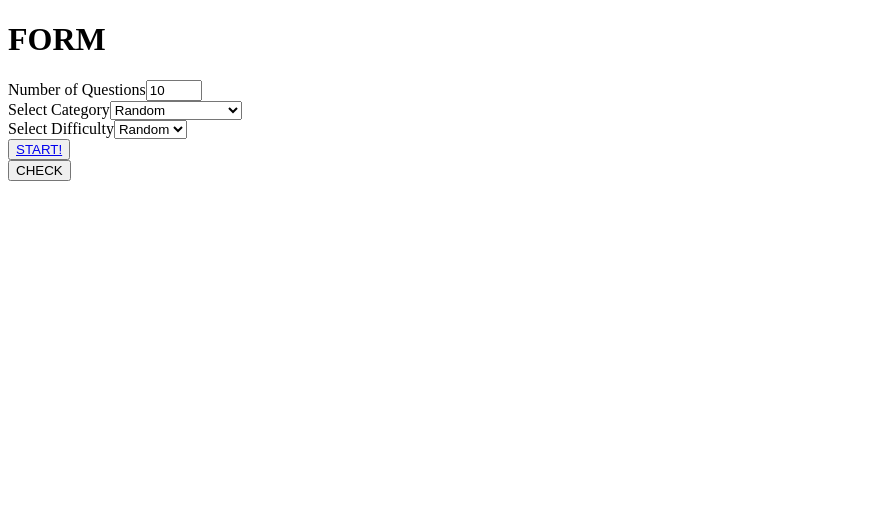
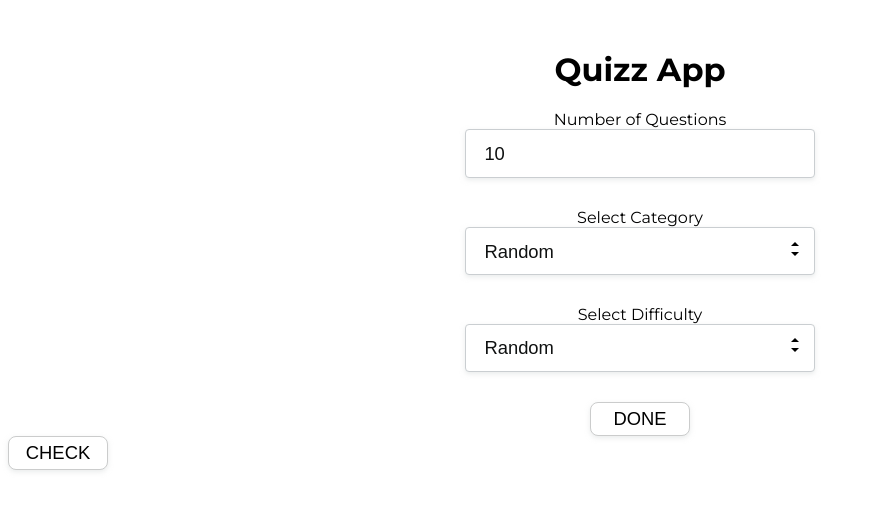
Before and after one commit to divano-9/quiz-app, a React (Vite) app: page / in a window 1280 px wide. Shown: the top 510 px of the page, without its empty margins (0-870 px from the left). Built offline with nearby package versions, Linux system fonts and the light colour scheme; no server answers.

Commit message:
app functionality finished
-added onClick functionality for submit button
-removed router
-inputs now controlled
-setup form values are now in one state(object)
-added border colors for correct/incorrect answers
-added basic css styling

```diff
--- a/src/App.jsx
+++ b/src/App.jsx
@@ -1,19 +1,7 @@
-import { useState } from "react";
-import Form from "./pages/Form";
-import { BrowserRouter as Router, Routes, Route } from "react-router-dom";
-import Quiz from "./pages/quiz";
+import QuizzApp from "./pages/QuizzApp";
 
 function App() {
-  const [count, setCount] = useState(0);
-
-  return (
-    <Router>
-      <Routes>
-        <Route path="/" element={<Form />} />
-        <Route path="quiz" element={<Quiz />} />
-      </Routes>
-    </Router>
-  );
+  return <QuizzApp />;
 }
 
 export default App;
--- a/src/components/QuizEnd.jsx
+++ b/src/components/QuizEnd.jsx
@@ -1,13 +1,21 @@
-import { Link } from "react-router-dom";
+import { useContext } from "react";
 import Modal from "./modal/Modal";
+import { Context } from "../states/GlobalContext";
 
 const QuizEnd = (props) => {
+  const { setCorrect, setModalOpen, setIsSelecting } = useContext(Context);
   return (
     <Modal hasCloseBtn={false}>
       <h2>You've finnished the quiz!</h2>
       <p>Results: {`${props.correct}/${props.questNum}`}</p>
-      <button>
-        <Link to="/">Try Again</Link>
+      <button
+        onClick={() => {
+          setModalOpen((current) => !current);
+          setCorrect(0);
+          setIsSelecting(true);
+        }}
+      >
+        Try Again
       </button>
     </Modal>
   );
--- a/src/pages/Form.jsx
+++ b/src/pages/Form.jsx
@@ -1,50 +1,39 @@
 import { useContext } from "react";
 import { Context } from "../states/GlobalContext";
 import useFetch from "../hooks/useFetch";
-import { Link } from "react-router-dom";
 
 const Form = () => {
   const {
-    setCategory,
-    setDifficulty,
-    setAmount,
+    quiz,
+    setQuiz,
     setQuestions,
-    category,
-    difficulty,
-    amount,
     questions,
     data,
     url,
     setNum,
+    handleChange,
+    handleSubmit,
   } = useContext(Context);
 
   return (
     <>
       <form method="post">
-        <h1>FORM</h1>
-        <div>
+        <h1>Quizz App</h1>
+        <div className="custom-num">
           <label htmlFor="amount">Number of Questions</label>
           <input
+            className="numQ"
             name="amount"
             type="number"
+            value={quiz.amount}
             min="1"
             max="50"
-            defaultValue="10"
-            onChange={(e) => {
-              e.preventDefault();
-              setAmount(e.target.value);
-            }}
+            onChange={handleChange}
           />
         </div>
-        <div>
+        <div className="custom-select">
           <label htmlFor="category">Select Category</label>
-          <select
-            name="category"
-            onChange={(e) => {
-              e.preventDefault();
-              setCategory(e.target.value);
-            }}
-          >
+          <select name="category" value={quiz.category} onChange={handleChange}>
             <option value="">Random</option>
             <option value="9">General Knowlege</option>
             <option value="11">Movies</option>
@@ -59,14 +48,12 @@ const Form = () => {
             <option value="31">Anime and Manga</option>
           </select>
         </div>
-        <div>
+        <div className="custom-select">
           <label htmlFor="difficulty">Select Difficulty</label>
           <select
             name="difficulty"
-            onChange={(e) => {
-              e.preventDefault();
-              setDifficulty(e.target.value);
-            }}
+            value={quiz.difficulty}
+            onChange={handleChange}
           >
             <option value="">Random</option>
             <option value="easy">Easy</option>
@@ -75,19 +62,13 @@ const Form = () => {
           </select>
         </div>
 
-        <button
-          onClick={(e) => {
-            setQuestions(data.results);
-            setNum(0);
-            console.log(questions);
-          }}
-        >
-          <Link to="quiz">START!</Link>
+        <button className="start-btn btn" onClick={handleSubmit}>
+          DONE
         </button>
       </form>
       <button
+        className="btn"
         onClick={() => {
-          console.log(url);
           console.log(questions);
         }}
       >
--- /dev/null
+++ b/src/pages/QuizzApp.jsx
@@ -0,0 +1,12 @@
+import { useContext } from "react";
+import { Context } from "../states/GlobalContext";
+import Form from "./Form";
+import Quiz from "./quiz";
+
+const QuizzApp = () => {
+  const { isSelecting } = useContext(Context);
+
+  return isSelecting ? <Form /> : <Quiz />;
+};
+
+export default QuizzApp;
--- a/src/states/GlobalContext.jsx
+++ b/src/states/GlobalContext.jsx
@@ -1,5 +1,5 @@
-import { createContext, useState } from "react";
-import useFetch from "../hooks/useFetch";
+import { createContext, useState, useEffect } from "react";
+import axios from "axios";
 import PropTypes from "prop-types";
 
 export const Context = createContext(); // import {Context}, then useContext(Context)
@@ -10,29 +10,56 @@ const GlobalContext = ({ children }) => {
   };
 
   const [questions, setQuestions] = useState([]);
-  const [category, setCategory] = useState("");
-  const [amount, setAmount] = useState(10);
-  const [difficulty, setDifficulty] = useState("");
+  const [quiz, setQuiz] = useState({
+    category: "",
+    amount: 10,
+    difficulty: "",
+  });
   const [num, setNum] = useState(0);
   const [correct, setCorrect] = useState(0);
   const [modalOpen, setModalOpen] = useState(false);
+  const [correctClass, setCorrectClass] = useState(false);
+  const [wrongClass, setWrongClass] = useState(false);
+  const [loading, setLoading] = useState(false);
+  const [error, setError] = useState(false);
+  const [isSelecting, setIsSelecting] = useState(true);
 
   const baseUrl = "https://opentdb.com/api.php?";
-  const url = `${baseUrl}amount=${amount}&category=${category}&difficulty=${difficulty}`;
 
-  const { data, loading, error } = useFetch(url);
+  const useFetch = (url) => {
+    axios
+      .get(url)
+      .then((response) => {
+        setQuestions(response.data.results); // if fetching is successful set data state to api's respone data
+      })
+      .catch((error) => {
+        setError(error); // if there is an error set it in error state
+      })
+      .finally(() => {
+        setLoading(false); // after success or error set loading to false
+      });
+  };
+
+  const handleChange = (e) => {
+    const name = e.target.name;
+    const value = e.target.value;
+    setQuiz({ ...quiz, [name]: value });
+  };
+
+  const handleSubmit = (e) => {
+    e.preventDefault();
+    const { category, amount, difficulty } = quiz;
+    const url = `${baseUrl}amount=${amount}&category=${category}&difficulty=${difficulty}&type=multiple`;
+    useFetch(url);
+    setNum(0);
+    setIsSelecting(false);
+  };
 
   const values = {
     questions,
     setQuestions,
-    category,
-    setCategory,
-    amount,
-    setAmount,
-    difficulty,
-    setDifficulty,
-    data,
-    url,
+    quiz,
+    setQuiz,
     loading,
     num,
     setNum,
@@ -40,6 +67,14 @@ const GlobalContext = ({ children }) => {
     setCorrect,
     modalOpen,
     setModalOpen,
+    correctClass,
+    setCorrectClass,
+    wrongClass,
+    setWrongClass,
+    handleChange,
+    handleSubmit,
+    isSelecting,
+    setIsSelecting,
   }; // store the values that need to bee passed down to other components
   return <Context.Provider value={values}>{children}</Context.Provider>;
 };
--- a/src/styles/style.css
+++ b/src/styles/style.css
@@ -1,4 +1,183 @@
+/*GOOGLE FONT*/
+@import url("https://fonts.googleapis.com/css2?family=Montserrat:ital,wght@0,300;0,400;0,600;0,700;1,400&family=Roboto:wght@400;500;700&display=swap");
+
+/*GLOBAL*/
+body {
+  font-family: "Montserrat", sans-serif;
+}
+
+/*MODAL*/
 .modal {
   border: 1px black solid;
   padding: 10px;
 }
+
+/*FORM*/
+form {
+  text-align: center;
+  margin-top: 50px;
+}
+
+form div {
+  margin: 0 auto;
+  margin-bottom: 30px;
+}
+
+/*inputs*/
+
+/*Disables arrows for input with type number*/
+/* Chrome, Safari, Edge, Opera */
+input[type="number"]::-webkit-inner-spin-button,
+input[type="number"]::-webkit-outer-spin-button {
+  -webkit-appearance: none;
+  appearance: none;
+}
+
+/* Firefox */
+
+.custom-select {
+  width: 350px;
+  position: relative;
+}
+
+.custom-num {
+  width: 350px;
+}
+
+.custom-num input {
+  width: 320px;
+}
+
+select,
+.numQ {
+  appearance: none;
+  /* safari */
+  -webkit-appearance: none;
+  /* other styles for aesthetics */
+  width: 100%;
+  font-size: 1.15rem;
+  padding: 0.675em 6em 0.675em 1em;
+  background-color: #fff;
+  border: 1px solid #caced1;
+  border-radius: 0.25rem;
+  color: #0f1111;
+  cursor: pointer;
+  box-shadow: rgba(213, 217, 217, 0.5) 0 2px 5px 0;
+}
+
+.numQ {
+  padding-right: 10px;
+}
+
+select:hover,
+.numQ:hover {
+  background-color: #f7f6f6;
+}
+
+.custom-select::before,
+.custom-select::after {
+  --size: 0.3rem;
+  position: absolute;
+  content: "";
+  right: 1rem;
+  pointer-events: none;
+}
+
+.custom-select::before {
+  border-left: var(--size) solid transparent;
+  border-right: var(--size) solid transparent;
+  border-bottom: var(--size) solid black;
+  top: 50%;
+}
+
+.custom-select::after {
+  border-left: var(--size) solid transparent;
+  border-right: var(--size) solid transparent;
+  border-top: var(--size) solid black;
+  top: 65%;
+}
+
+/*buttons*/
+
+.btn a {
+  text-decoration: none;
+  color: #0f1111;
+}
+
+.btn {
+  background-color: #fff;
+  border: 1px solid #cbcccc;
+  border-radius: 8px;
+  box-shadow: rgba(213, 217, 217, 0.5) 0 2px 5px 0;
+  box-sizing: border-box;
+  cursor: pointer;
+  display: inline-block;
+  font-family: "Amazon Ember", sans-serif;
+  font-size: 1.15rem;
+  padding: 5px 10px 5px 10px;
+  position: relative;
+  text-align: center;
+  text-decoration: none;
+  user-select: none;
+  -webkit-user-select: none;
+  touch-action: manipulation;
+  vertical-align: middle;
+  width: 100px;
+}
+
+.btn:hover {
+  background-color: #f7f6f6;
+}
+
+.btn:focus {
+  border-color: #bdc4c5;
+  box-shadow: rgba(213, 217, 217, 0.5) 0 2px 5px 0;
+  outline: 0;
+}
+
+/*QUIZZ*/
+
+.quiz h2 {
+  text-align: center;
+  margin-bottom: 70px;
+}
+
+.quiz .answers {
+  display: flex;
+  flex-direction: column;
+}
+
+.quiz .answer {
+  border: 1px solid #bdc4c5;
+  display: inline-block;
+  min-width: 400px;
+  margin: 0 auto;
+  margin-bottom: 20px;
+}
+
+.quiz .answer label {
+  text-align: center;
+  display: block;
+  padding: 20px 10px;
+  cursor: pointer;
+}
+
+.quiz .answer label:hover {
+  background-color: #f7f6f6;
+  border-color: #a2a6a7;
+  box-shadow: rgba(213, 217, 217, 0.5) 0 2px 5px 0;
+}
+
+.quiz .answer input {
+  display: none;
+}
+
+/*correct and wrong answers*/
+
+.correct {
+  border: 2px solid rgb(133, 206, 25);
+}
+
+.wrong {
+  border: 2px solid rgb(187, 29, 29);
+}
```
Also changed, not shown: src/components/QuizStart.jsx (added, +34 -0 lines), src/pages/Quiz.jsx (+21 -25 lines).
